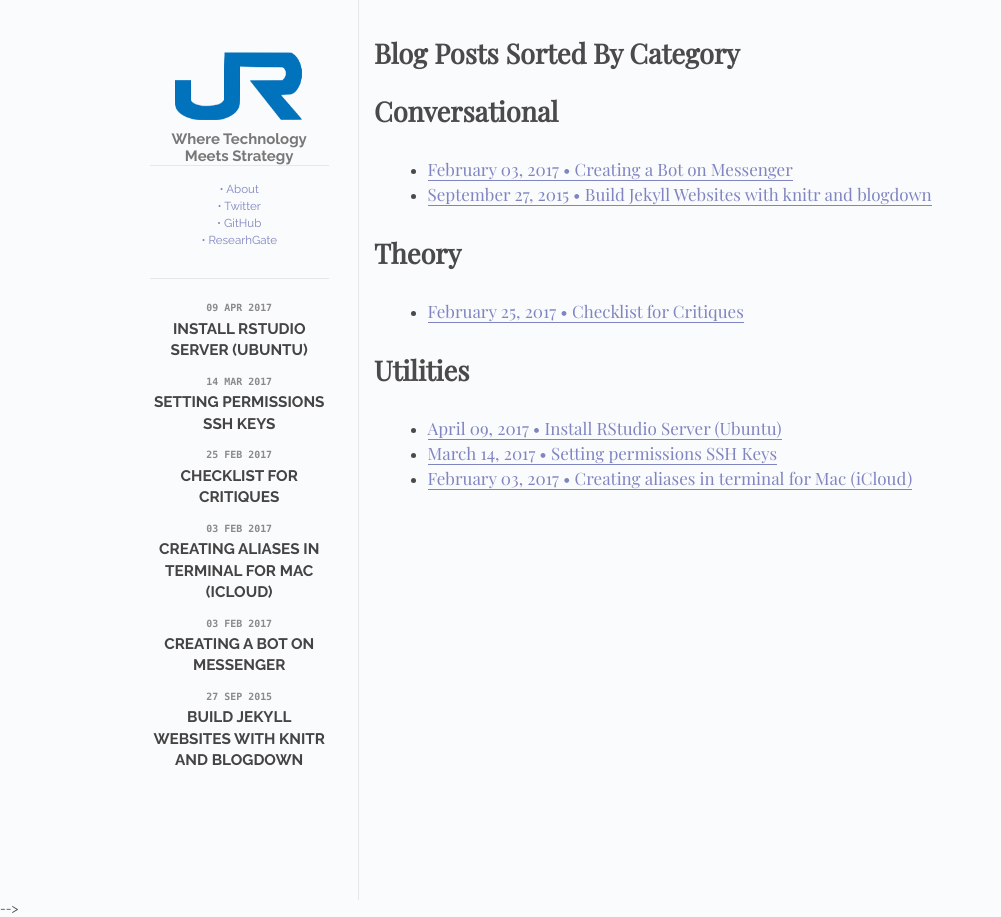
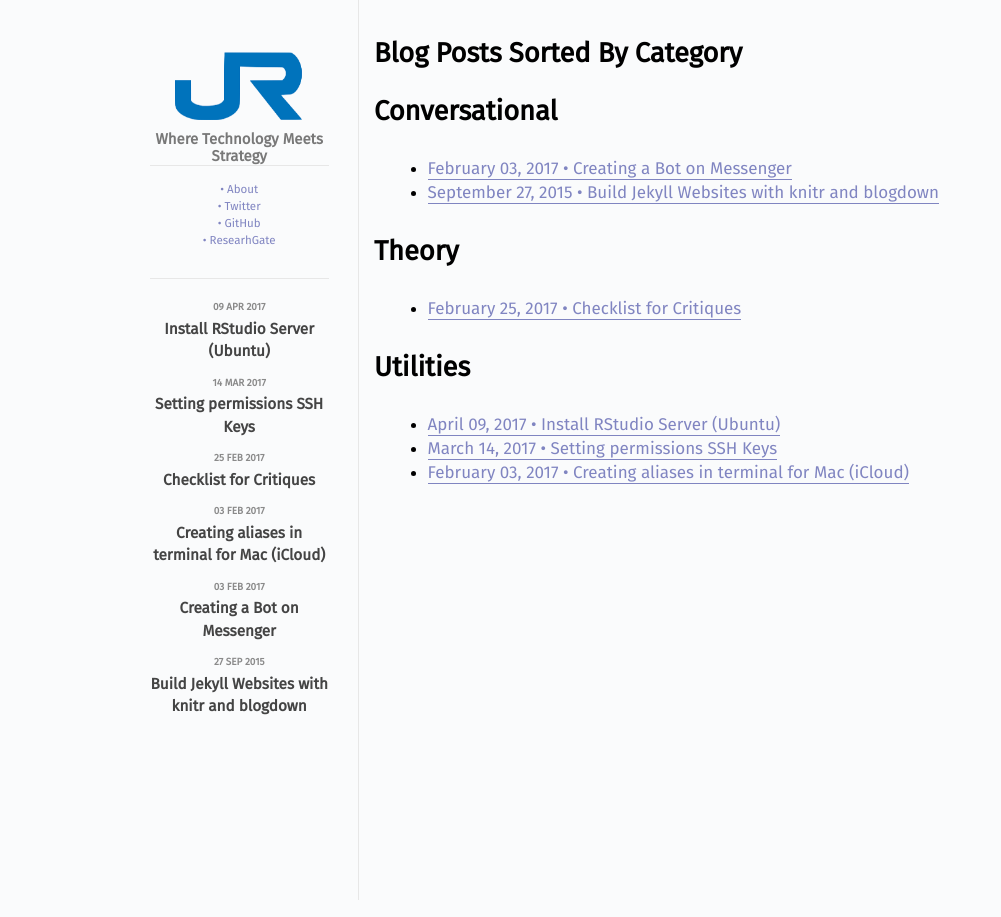
Before and after one commit to zampolli75/zampolli75_test, a Jekyll site: the page built from index.md, in a window 1280 px wide. Shown: the whole page, without its empty margins (0-1001 px from the left). Built offline with Jekyll 4.4.1, drawn with Linux system fonts in a browser that asks for light colours.

Commit message:
change font and about sections

```diff
--- /dev/null
+++ b/_includes/home.html
@@ -0,0 +1,41 @@
+<!DOCTYPE html>
+<html>
+  <body>
+    <div class="site">
+
+    <div class="content" id="home">
+      <div id="post-info">
+        <div id="info-container">
+          <div class="post">
+          <h1>Blog Posts Sorted By Category</h1>
+          {% assign sorted_categories = site.categories | sort {|left, right| left[0] <=> right[0]} %}
+          {% for tag in sorted_categories %}
+            <h1 id="{{ tag[0] }}">{{ tag[0] | capitalize }}</h1>
+            <ul class="post-list">
+              {% assign pages_list = tag[1] %}
+                {% for post in pages_list %}
+                {% if post.title != null %}
+                {% if group == null or group == post.group %}
+                  <li><a href="{{ site.url }}{{ post.url }}">
+                    <span class="date"><time datetime="{{ post.date | date_to_xmlschema }}" itemprop="datePublished">{{ post.date | date: "%B %d, %Y" }}</time></span>
+                    &bull;
+                    {{ post.title }}
+                  </a></li>
+                {% endif %}
+                {% endif %}
+                {% endfor %}
+            {% assign pages_list = nil %}
+            {% assign group = nil %}
+            </ul>
+          {% endfor %}
+
+        </div>
+      </div>
+    </div>
+    </div>
+
+        <!-- {{ content }} -->
+
+    </div>
+  </body>
+</html>
--- a/_layouts/default.html
+++ b/_layouts/default.html
@@ -22,9 +22,8 @@
       <link rel="stylesheet" href="/css/font-awesome-4.7.0/css/font-awesome.min.css">
 
       <!-- Google Fonts -->
-      <!-- <link href='https://fonts.googleapis.com/css?family=Source+Sans+Pro:300,400,700' rel='stylesheet' type='text/css'> -->
-      <link href='https://fonts.googleapis.com/css?family=Raleway:300,400,700' rel='stylesheet' type='text/css'>
-      <link href="https://fonts.googleapis.com/css?family=Playfair+Display" rel="stylesheet">
+      <link href="https://fonts.googleapis.com/css?family=Fira+Sans" rel="stylesheet">
+
   </head>
   <body>
     <div class="site">
--- a/_layouts/home.html
+++ b/_layouts/home.html
@@ -1,93 +1,4 @@
-<!DOCTYPE html>
-<html>
-  <head>
-      {% if jekyll.environment == 'production' %}
-      {% include analytics.html %}
-      {% endif %}
-      <meta charset="utf-8">
-      <meta http-equiv="X-UA-Compatible" content="IE=edge,chrome=1">
-      <title>JR Strategy - {{ page.title }}</title>
-      <meta name="viewport" content="width=device-width, initial-scale=1">
-
-      <!-- syntax highlighting CSS -->
-      <link rel="stylesheet" href="/css/syntax.css">
-
-      <!-- Custom CSS -->
-      <link rel="stylesheet" href="/css/main.css">
-
-      <!-- Responsive CSS -->
-      <link rel="stylesheet" href="/css/responsive.css">
-
-      <!-- Font awesome icons -->
-      <link rel="stylesheet" href="/css/font-awesome-4.7.0/css/font-awesome.min.css">
-
-      <!-- Google Fonts -->
-      <!-- <link href='https://fonts.googleapis.com/css?family=Source+Sans+Pro:300,400,700' rel='stylesheet' type='text/css'> -->
-      <link href='https://fonts.googleapis.com/css?family=Raleway:300,400,700' rel='stylesheet' type='text/css'>
-      <link href="https://fonts.googleapis.com/css?family=Playfair+Display" rel="stylesheet">
-  </head>
-  <body>
-    <div class="site">
-      <div class="sidebar" id="sidebar">
-        <div class="header">
-          <h1 class="title"><a href="/"><img id="logo" src="/images/logo.png"></a></h1>
-          <span class="tagline">Where Technology Meets Strategy</span>
-        </div>
-        <div class="footer">
-          <span id="footer-links">
-            <a href= "{{ site.url }}/about.html" class="footer-link">&bull; About</a> <span class="separator"><br></span>
-            <a href="https://twitter.com/bebright89" class="footer-link">&bull; Twitter</a> <span class="separator"><br></b></span>
-            <a href="https://github.com/zampolli75" class="footer-link">&bull; GitHub</a> <span class="separator"><br></span>
-            <a href="https://www.researchgate.net/profile/Joaquin_Rodriguez16" class="footer-link">&bull; ResearhGate</a>
-          </span>
-        </div>
-        <div class="posts">
-          <ul class="posts-list">
-            {% for post in site.posts %}
-              <li class="post-link">
-                <a class="post-title" href="{{ post.url }}">
-                  <span class="post-date">{{ post.date | date_to_string }}</span>
-                  {{ post.title }}
-                </a>
-              </li>
-            {% endfor %}
-          </ul>
-        </div>
-      </div>
-
-    <div class="content" id="home">
-      <div id="post-info">
-        <div id="info-container">
-          <div class="post">
-          <h1>Blog Posts Sorted By Category</h1>
-          {% assign sorted_categories = site.categories | sort {|left, right| left[0] <=> right[0]} %}
-          {% for tag in sorted_categories %}
-            <h1 id="{{ tag[0] }}">{{ tag[0] | capitalize }}</h1>
-            <ul class="post-list">
-              {% assign pages_list = tag[1] %}
-                {% for post in pages_list %}
-                {% if post.title != null %}
-                {% if group == null or group == post.group %}
-                  <li><a href="{{ site.url }}{{ post.url }}">
-                    <span class="date"><time datetime="{{ post.date | date_to_xmlschema }}" itemprop="datePublished">{{ post.date | date: "%B %d, %Y" }}</time></span>
-                    &bull;
-                    {{ post.title }}
-                  </a></li>
-                {% endif %}
-                {% endif %}
-                {% endfor %}
-            {% assign pages_list = nil %}
-            {% assign group = nil %}
-            </ul>
-          {% endfor %}
-
-        </div>
-      </div>
-    </div>
-    </div>
-        <!-- {{ content }} -->
-
-    </div>
-    <script src="/scripts/responsive.js" type="text/javascript"></script>
-  </body>
-</html>
+---
+layout: default
+---
+{% include home.html %}
--- a/css/main.css
+++ b/css/main.css
@@ -16,9 +16,9 @@ html, body {
 }
 
 body {
-  color: #4a4a4a;
+  color: #000000;
   background-color: #fafbfc;
-  font-family: 'Raleway', Arial, sans-serif;
+  font-family: 'Fira Sans', sans-serif;
   font-weight: 400;
   font-size: 0.85em;
   overflow: hidden;
@@ -134,7 +134,7 @@ a:hover {
   margin-bottom: 2em;
   font-weight: 600;
   color: #787878;
-  font-family: 'Raleway', Arial, sans-serif;
+  font-family: 'Fira Sans', sans-serif;
 }
 
 #cover-photo-container,
@@ -147,12 +147,13 @@ a:hover {
 }
 
 #title {
-  color: #4a4a4a;
+  color: #000000;
   margin-bottom: 0.35em;
   font-size: 3em;
   line-height: 40px;
-  text-transform: uppercase;
-  font-family: 'Playfair Display', Arial, sans-serif;
+  text-align: center;
+  /*text-transform: uppercase;*/
+  font-family: 'Fira Sans', sans-serif;
 }
 
 .post {
@@ -165,20 +166,20 @@ a:hover {
   margin-top: 1.25em;
   margin-left: -0.5em;
   margin-bottom: 1.25em;
-  font-family: 'Playfair Display', Arial, sans-serif;
+  font-family: 'Fira Sans', sans-serif;
 }
 
 .post h2 {
   margin-top: 1.25em;
   margin-left: -0.5em;
   margin-bottom: 1.25em;
-  font-family: 'Playfair Display', Arial, sans-serif;
+  font-family: 'Fira Sans', sans-serif;
 }
 
 .post a,
 #about a {
   border-bottom: 1px solid #8085C1;
-  font-family: 'Playfair Display', Arial, sans-serif;
+  font-family: 'Fira Sans', sans-serif;
 }
 
 .post a:hover {
@@ -193,14 +194,14 @@ a:hover {
 }
 
 .post p {
-  font-family: 'Raleway', Arial, sans-serif;
+  font-family: 'Fira Sans', sans-serif;
   font-size: 17px;
   margin-bottom: 1.45em;
   text-align: justify;
 }
 
 .post ul, .post ol {
-  font-family: 'Raleway', Arial, sans-serif;
+  font-family: 'Fira Sans', sans-serif;
   font-size: 17px;
   margin-left: 2.35em;
   margin-bottom: 1.25em;
@@ -268,12 +269,12 @@ a:hover {
 .post-title {
   font-weight: 600;
   font-size: 1.25em;
-  text-transform: uppercase;
+  /*text-transform: uppercase;*/
 }
 
 .post-date {
   color: #8a8a8a;
-  font-family: Monaco, "Courier New", monospace;
+  font-family: 'Fira Sans', sans-serif;
   font-weight: 600;
   font-size: 0.65em;
   display: block;
--- a/index.md
+++ b/index.md
@@ -2,11 +2,5 @@
 layout: home
 title: Home
 cover: cover.jpg
-date:   2017-02-03 12:00:00
+date: 2017-02-03 12:00:00
 ---
-
-
-<!-- {% assign page = site.posts.first %}
-{% assign content = page.content %}
-{% include post.html %}
- -->
```
Also changed, not shown: _pages/about.md (+7 -0 lines), README.md.
